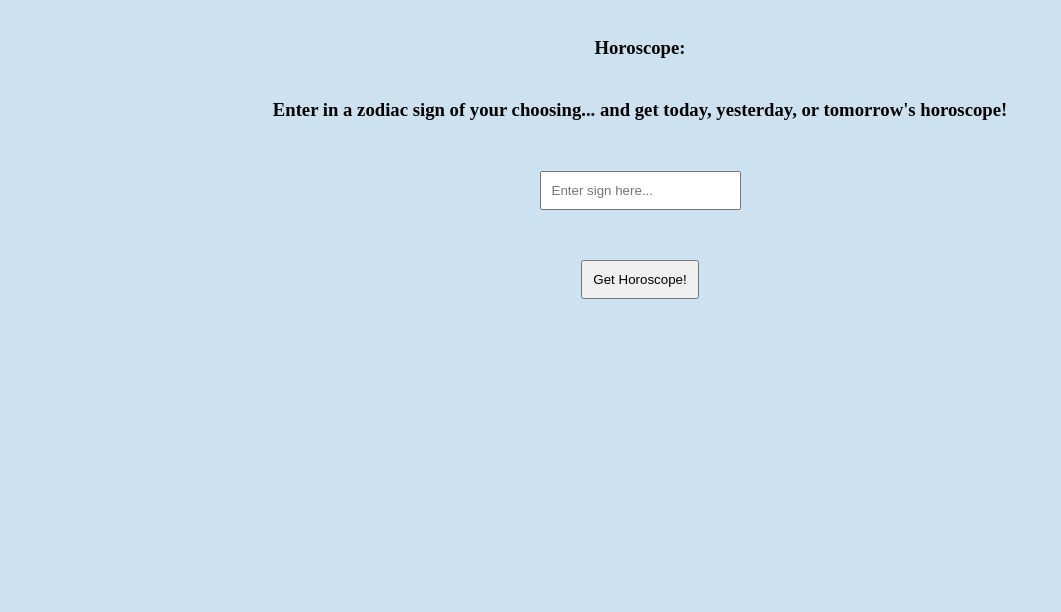
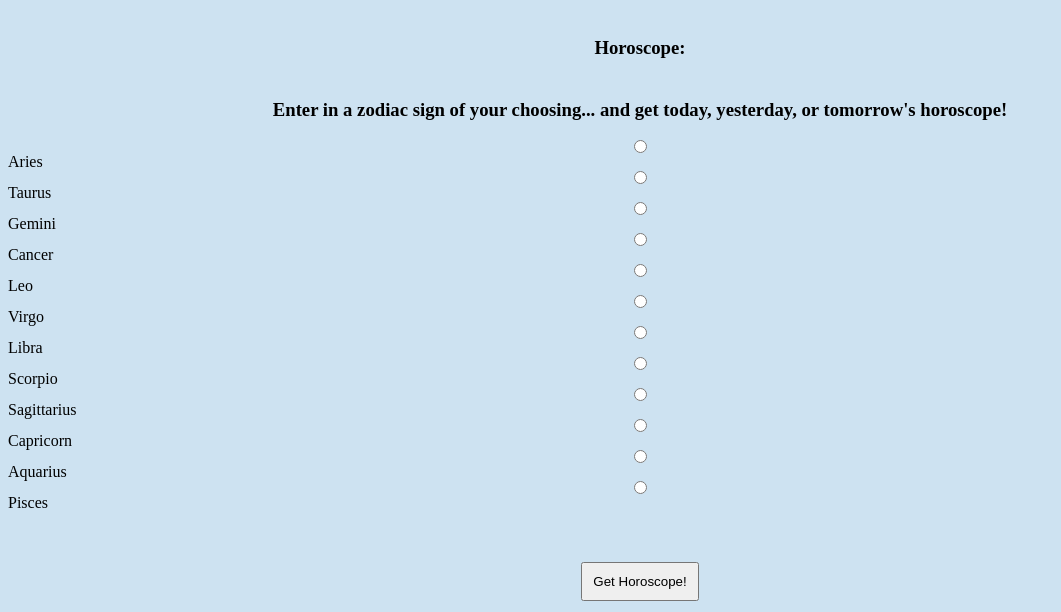
Before and after one commit to IslaFranco/Project-1, a plain HTML site: page index.html in a window 1280 px wide. Shown: the part 188-800 px from the top of the page, without its empty margins (0-1061 px from the left). Drawn offline with Linux system fonts and the light colour scheme.

Commit message:
js needs work

```diff
--- a/index.html
+++ b/index.html
@@ -16,7 +16,30 @@
             <h3 id="description" src="">Horoscope:</h3>
             <h3>Enter in a zodiac sign of your choosing... and get today, yesterday, or tomorrow's horoscope!</h3>
     <form id="search">
-        <input type="search" placeholder="Enter sign here..." value="" id="sign-search">
+        <input type="radio" id="aries"  value="Aries">
+        <label for="aries" >Aries</label>
+        <input type="radio" id="taurus"  value="Taurus">
+        <label for="taurus" >Taurus</label>
+        <input type="radio" id="gemini"  value="Gemini">
+        <label for="gemini" >Gemini</label>
+        <input type="radio" id="cancer"  value="Cancer">
+        <label for="cancer" >Cancer</label>
+        <input type="radio" id="leo"  value="Leo">
+        <label for="leo" >Leo</label>
+        <input type="radio" id="virgo"  value="Virgo">
+        <label for="virgo" >Virgo</label>
+        <input type="radio"  id="libra" value="Libra">
+        <label for="libra" >Libra</label>
+        <input type="radio" id="scorpio"  value="Scorpio">
+        <label for="scorpio" >Scorpio</label>
+        <input type="radio"  id="sagittarius" value="Sagittarius">
+        <label for="sagittarius" >Sagittarius</label>
+        <input type="radio"  id="capricorn" value="Capricorn">
+        <label for="capricorn" >Capricorn</label>
+        <input type="radio"  id="aquarius" value="Aquarius">
+        <label for="aquarius" >Aquarius</label>
+        <input type="radio"  id="pisces" value="Pisces">
+        <label for="pisces" >Pisces</label>
         <input type="submit" name="submitButton" value="Get Horoscope!" id="searchButton">
     </form>
     <div id="sign-detail"></div>
--- a/script.js
+++ b/script.js
@@ -1,11 +1,11 @@
 // const baseUrl = "https://aztro.sameerkumar.website"
 
 
- let sign = ['sagittarius', 'aquarius', 'capricorn', 'aries', 'libra', 'virgo',
-'scorpio', 'taurus', 'pisces', 'gemini', 'leo', 'cancer'];
-let day = ['today', 'yesterday', 'tomorrow'];
+//  let sign = ['sagittarius', 'aquarius', 'capricorn', 'aries', 'libra', 'virgo',
+// 'scorpio', 'taurus', 'pisces', 'gemini', 'leo', 'cancer'];
+// let day = ['today', 'yesterday', 'tomorrow'];
 
-const URL = 'https://aztro.sameerkumar.website?sign=leo&day=today'
+const URL = `https://aztro.sameerkumar.website?sign=LEO&day=today`
 
 
 const form = document.querySelector('#search');
@@ -13,18 +13,19 @@ const form = document.querySelector('#search');
 
 function getData (event) {
     event.preventDefault();
-    let textInput = document.querySelector('#sign-search').value;
+    let options = document.querySelector('#virgo').value;
     let signName = document.querySelector('#sign-name')
     let horoscope = document.querySelector("#description")
 
-    console.log(textInput)
+    console.log(options)
 
 
- fetch(URL, {
-    method: 'POST'
-})
+ fetch(`https://aztro.sameerkumar.website?sign=${options}&day=today`, {
+     method: 'POST'
+ })
 .then(res => res.json())
 .then(data => console.log(data))
+.catch(err => console.log(err))
 }
 
 form.addEventListener("submit", getData)
```
